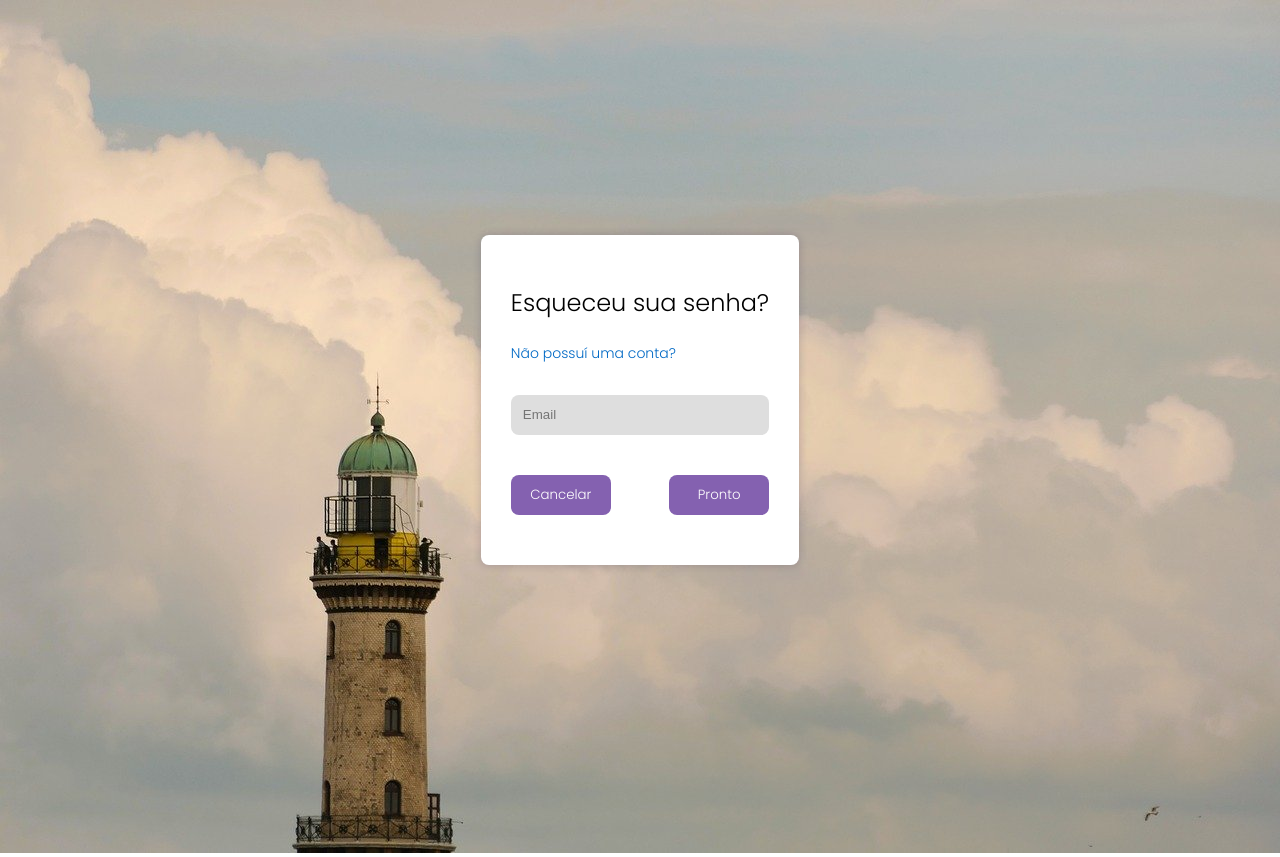
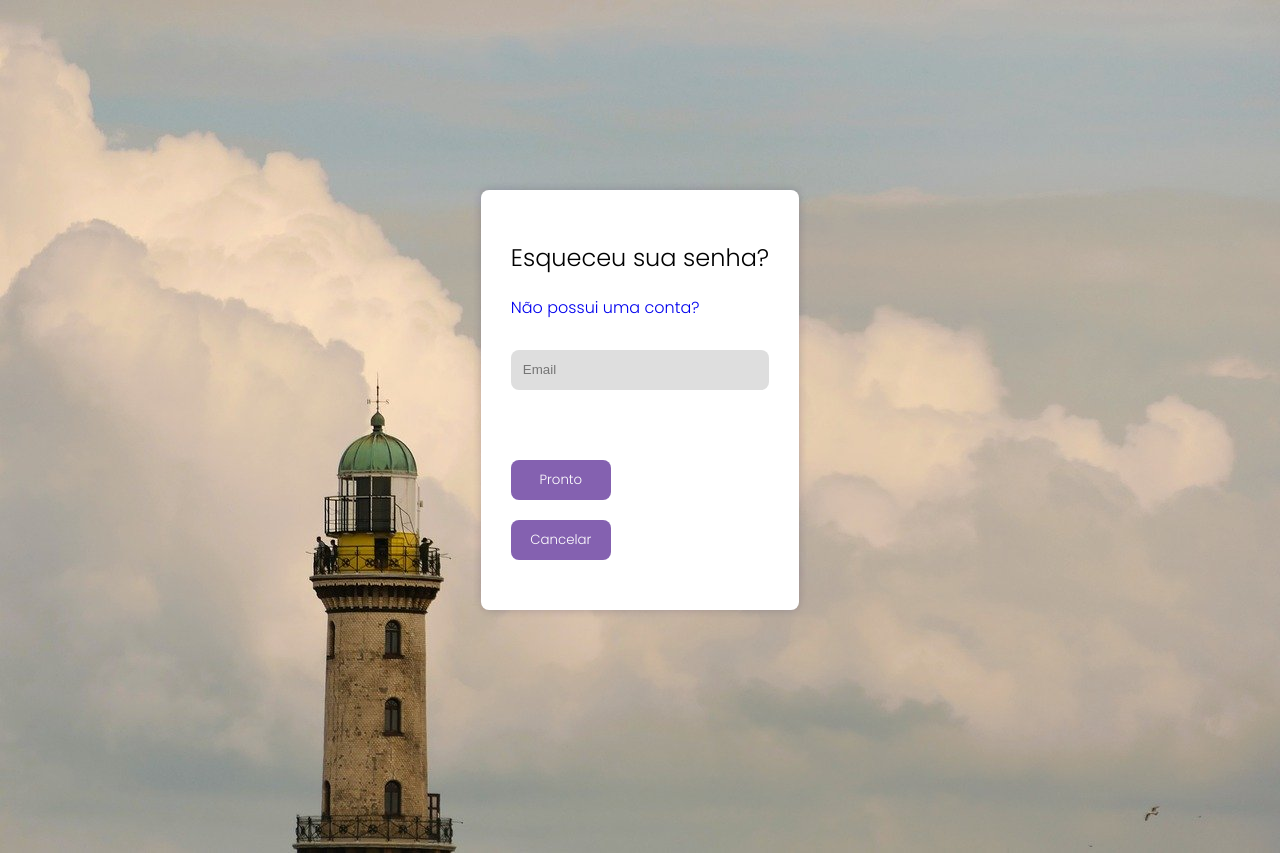
Before and after one commit to httpsdfaa/frontend-register, a React (Create React App) app: page /recover in a window 1280 px wide. Built offline with nearby package versions, Linux system fonts and the light colour scheme.

Commit message:
tratando erros cliente input

```diff
--- a/src/components/template/RecoverPassTemplate.jsx
+++ b/src/components/template/RecoverPassTemplate.jsx
@@ -1,21 +1,72 @@
+import React from 'react';
 import './RecoverPassTemplate.css';
 import './index.css'
 import { Link } from 'react-router-dom';
+import { ErrorRequired } from '../Constants';
 
-export default function RecoverPassTemplate() {
+export default class RecoverPassTemplate extends React.Component {
+    constructor(props) {
+        super(props);
+        this.state = {
+            valueEMAIL: '',
+            errorRequired: false
+        }
+
+        this.handleChangeEmail = this.handleChangeEmail.bind(this);
+        this.handleSubmit = this.handleSubmit.bind(this);
+    }
+
+    handleChangeEmail(event) {
+        this.setState({
+            valueEMAIL: event.target.value
+        })
+    }
+
+    handleSubmit(event) {
+        event.preventDefault();
+        const email = this.state.valueEMAIL
+
+        if(email === ''){
+            this.setState({
+                errorRequired: true
+            })
+
+            setTimeout(() => {
+                this.setState({
+                    errorRequired: false
+                })
+            }, 5000)
+        }
+    }
+
+    render() {
         return (
             <section className="recoverPass">
                 <div className="recoverPass">
                     <h2>Esqueceu sua senha?</h2>
-                        <Link to="/inscreva-se"><span className="createAccount">Não possuí uma conta?</span></Link>
+                    <Link to="/inscreva-se">Não possui uma conta?</Link>
+                    <form onSubmit={this.handleSubmit}>
                         <div className="nameInput">
-                            <input type="email" placeholder='Email' />
+                            <input type="email" placeholder='Email'
+                            value={this.state.valueEMAIL}
+                            onChange={this.handleChangeEmail}/>
+                        </div>
+                        <div className="error">
+                            {
+                                this.state.errorRequired ?
+                                    <ErrorRequired />
+                                    : null
+                            }
                         </div>
                         <div className="button">
-                            <button className="nameButton" id="cancel">Cancelar</button>
                             <button className="nameButton" id="done">Pronto</button>
+                        </div>
+                    </form>
+                    <div className="button">
+                        <Link to="/"><button className="nameButton" id="cancel">Cancelar</button></Link>
                     </div>
                 </div>
             </section>
         )
     }
+}
```
Lines whose indentation alone changed are shown as unchanged.
